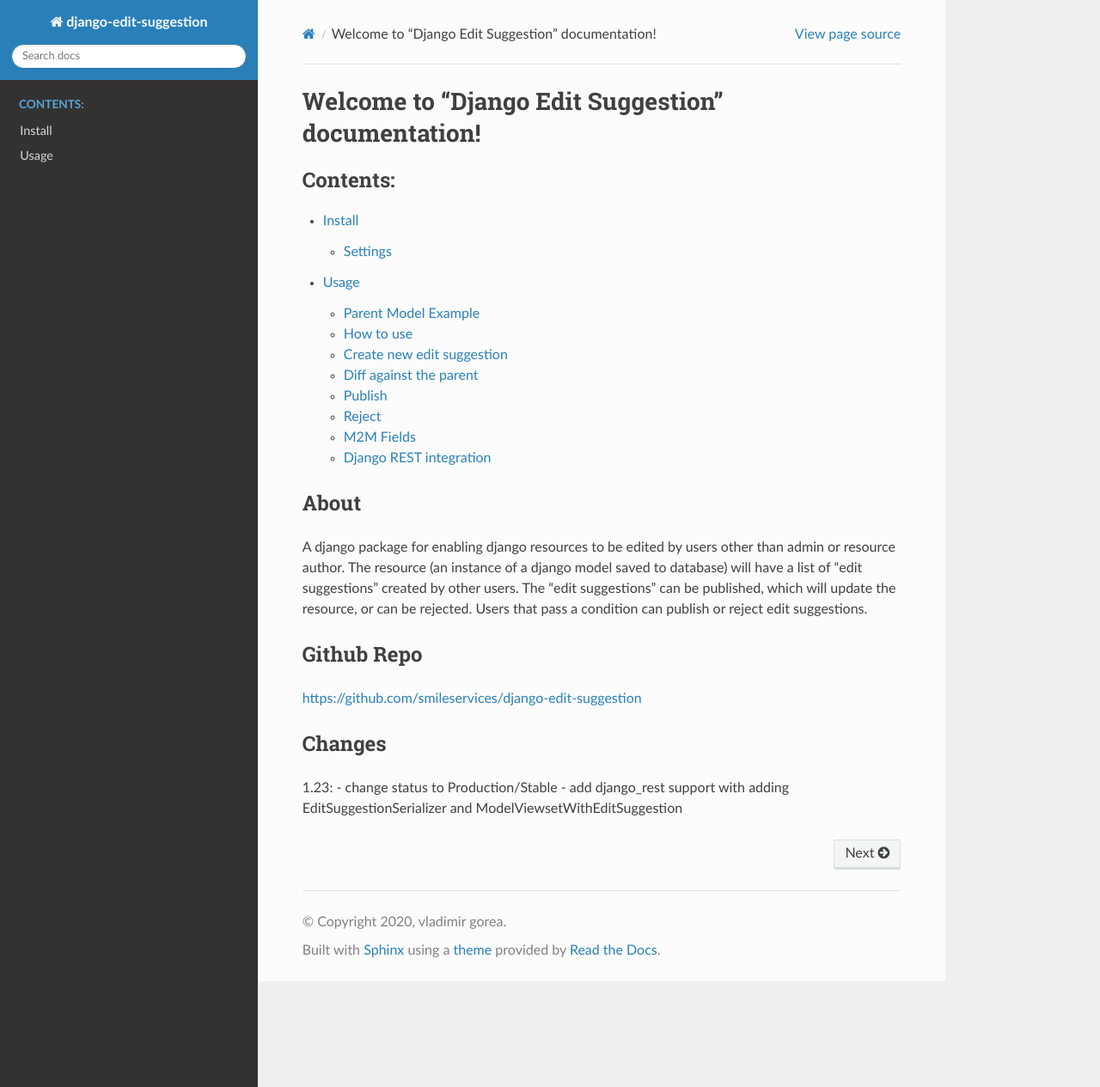
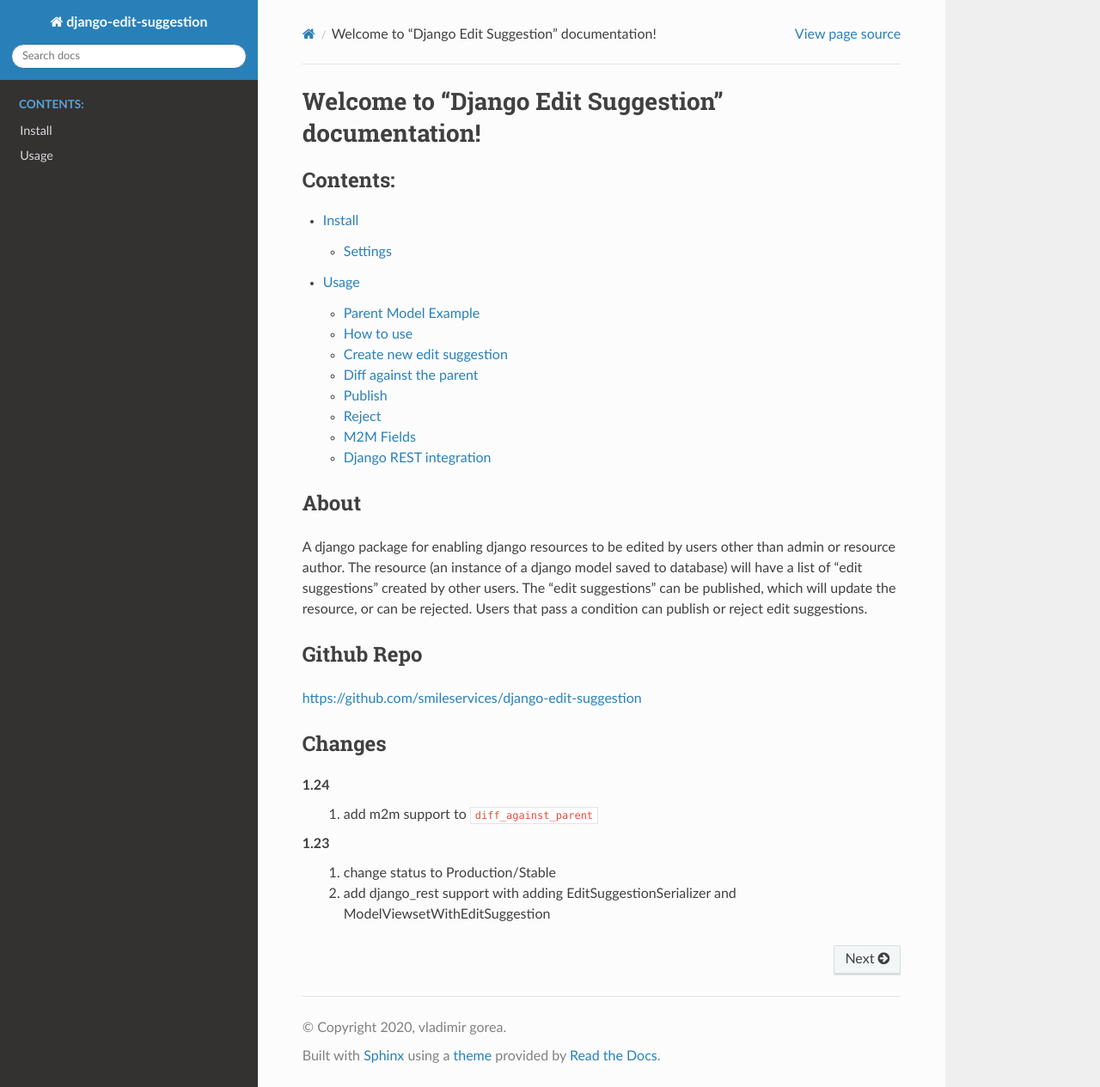
Before and after one commit to smileservices/django-edit-suggestion, a Sphinx documentation site: the page built from docs/index.rst, in a window 1280 px wide and 1265 px high. Shown: the whole window at 86% size. Built offline with Sphinx 7.4.7 and the Read the Docs theme 2.0.0, drawn with Linux system fonts in a browser that asks for light colours.

Commit message:
update docs with changes

```diff
--- a/docs/index.rst
+++ b/docs/index.rst
@@ -26,6 +26,10 @@ https://github.com/smileservices/django-edit-suggestion
 
 Changes
 ~~~~~~~
-1.23:
-- change status to Production/Stable
-- add django_rest support with adding EditSuggestionSerializer and ModelViewsetWithEditSuggestion
+
+1.24
+   #. add m2m support to ``diff_against_parent``
+
+1.23
+   #. change status to Production/Stable
+   #. add django_rest support with adding EditSuggestionSerializer and ModelViewsetWithEditSuggestion
--- a/setup.py
+++ b/setup.py
@@ -2,7 +2,7 @@ from setuptools import setup
 
 setup(
     name='django-edit-suggestion',
-    version='1.23',
+    version='1.24',
     description='A django package for creating multiple users editable models',
     url='https://github.com/smileservices/django-edit-suggestion',
     author='Vladimir Gorea',
```
Also changed, not shown: 8 other files.
